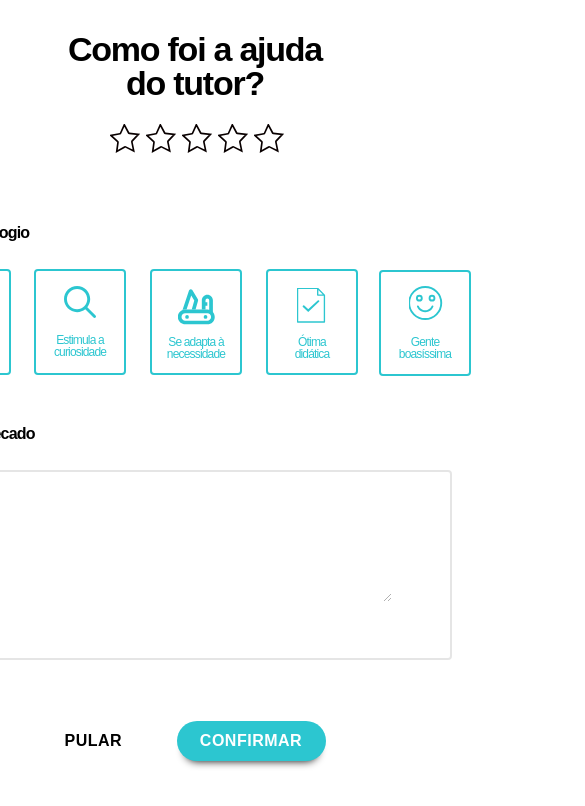
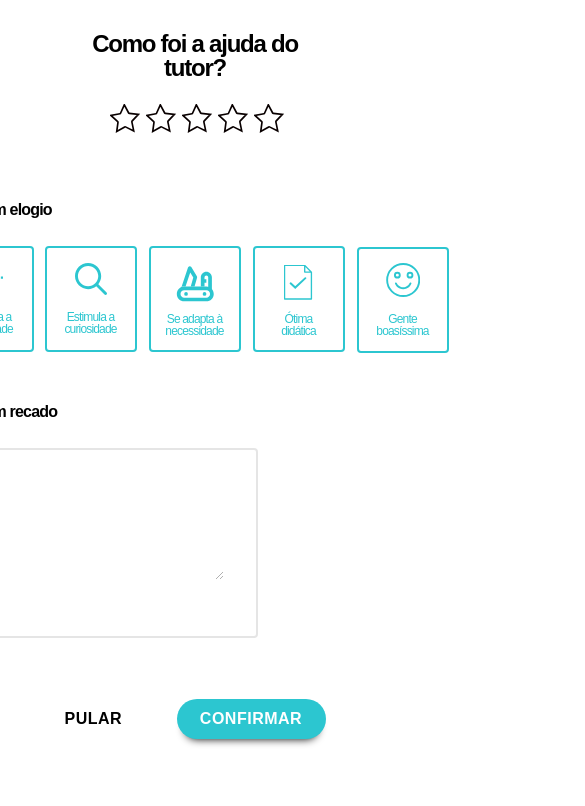
Before and after one commit to P1F/tutormundi-layout, a React (Create React App) app: page / in a window 390 px wide. Both pictures are taken after a click on the button "ELOGIAR". Shown: the top 806 px of the page, 585 px wide, since content can reach past the window. Built offline with nearby package versions, Linux system fonts and the light colour scheme.

Commit message:
seventh commit

```diff
--- a/src/App.css
+++ b/src/App.css
@@ -1,7 +1,7 @@
 .App {
-  padding: 0 0 84px;
   font-family: "Work Sans", sans-serif;
   display: flex;
   flex-direction: column;
   align-items: center;
+  justify-content: center;
 }
--- a/src/components/FeedbackPage/Boxes.jsx
+++ b/src/components/FeedbackPage/Boxes.jsx
@@ -82,7 +82,7 @@ const theme = {
     span_margin: "6px 0 0",
   },
   lupa: {
-    box_margin: "12px 12px 24px",
+    box_margin: "12px 12px 24px 0px",
     box_padding: "20px 12px 18px",
     svg_width: "32px",
     svg_height: "32px",
@@ -92,7 +92,7 @@ const theme = {
     span_margin: "8px 0 0",
   },
   canivete: {
-    box_margin: "12px 12px 24px",
+    box_margin: "12px 12px 24px 0px",
     box_padding: "18px 12px",
     svg_width: "38px",
     svg_height: "38px",
@@ -101,7 +101,7 @@ const theme = {
     span_margin: "4px 0 0",
   },
   checkedSheet: {
-    box_margin: "12px 12px 24px",
+    box_margin: "12px 12px 24px 0px",
     box_padding: "18px 12px",
     svg_width: "29.1px",
     svg_height: "36px",
@@ -110,7 +110,7 @@ const theme = {
     span_margin: "6px 0 0",
   },
   smileFace: {
-    box_margin: "13px 356px 23px 9px",
+    box_margin: "13px 0px 23px",
     box_padding: "18px 12px",
     svg_width: "34px",
     svg_height: "34px",
--- a/src/components/FeedbackPage/ExtendedFeedback.css
+++ b/src/components/FeedbackPage/ExtendedFeedback.css
@@ -2,7 +2,6 @@
   display: flex;
   flex-direction: column;
   justify-content: center;
-  margin-left: 356px;
 }
 
 .Escolha-elogio {
@@ -66,3 +65,25 @@
   letter-spacing: -0.2px;
   color: #000000;
 }
+
+@media (max-width: 425px) {
+  .Envie-um-elogio {
+    margin: 60px 56px 12px 0px;
+  }
+
+  .Deixe-um-recado {
+    margin: 24px 77px 12px 0px;
+  }
+
+  .CommentBox {
+    width: 288px;
+    height: 115px;
+    margin: 12px 12px 60px 0;
+    padding: 11px 12px 60px;
+  }
+
+  .CommentBox > textarea {
+    width: 264px;
+    height: 100%;
+  }
+}
--- a/src/components/FeedbackPage/FeedbackPage.css
+++ b/src/components/FeedbackPage/FeedbackPage.css
@@ -1,7 +1,7 @@
 img[alt="Livro"] {
-  margin-top: 101px;
-  width: 132.4px;
+  margin-top: 13.15vh;
   height: 150px;
+  width: auto;
   padding: 2.4px 2.9px 2.4px 2px;
 }
 
@@ -114,3 +114,25 @@ img[alt="Livro"] {
   flex-direction: column;
   justify-content: center;
 }
+
+@media (max-width: 425px) {
+  img[alt="Livro"] {
+    margin-top: 20.63vh;
+    height: 115px;
+    padding: 1.9px 2.2px 1.9px 1.5px;
+  }
+
+  .Como-foi-a-ajuda-do {
+    display: flex;
+    flex-direction: column;
+    justify-content: center;
+    text-align: center;
+    width: 223px;
+    height: 48px;
+    font-size: 24px;
+  }
+
+  .Elogiar {
+    margin: 36px auto 133px;
+  }
+}
--- a/src/components/GeneralPurpose/StarIcon.jsx
+++ b/src/components/GeneralPurpose/StarIcon.jsx
@@ -17,11 +17,7 @@ function StarIcon(props) {
   const filledStar = <img src={StarFilled} alt="Estrela Cheia" />;
   const emptyStar = <img src={StarEmpty} alt="Estrela Vazia" />;
 
-  return (
-    <ImgWrapper>
-      {props.filled ? filledStar : emptyStar}
-    </ImgWrapper>
-  );
+  return <ImgWrapper>{props.filled ? filledStar : emptyStar}</ImgWrapper>;
 }
 
 export default StarIcon;
```
